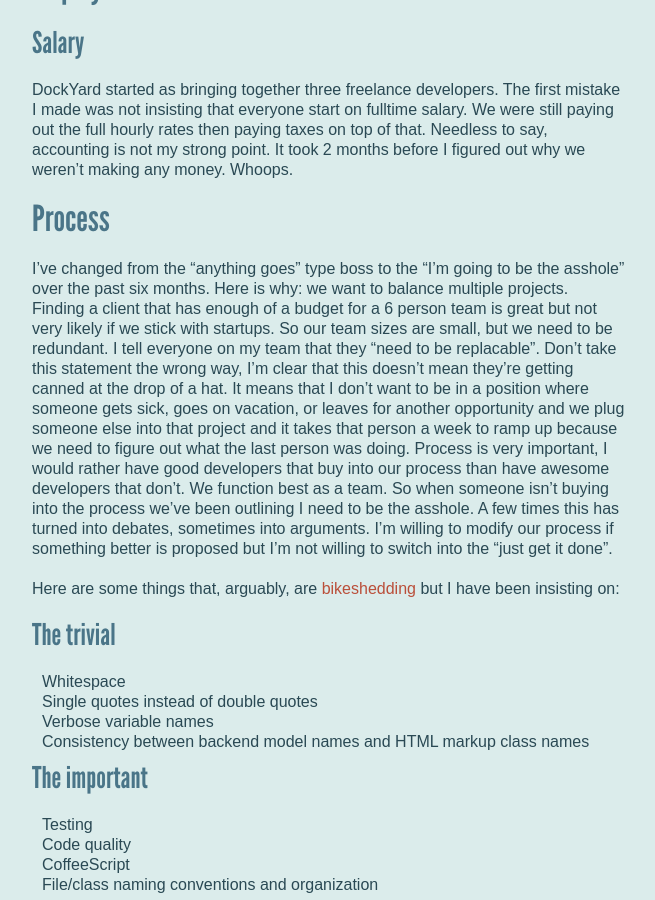
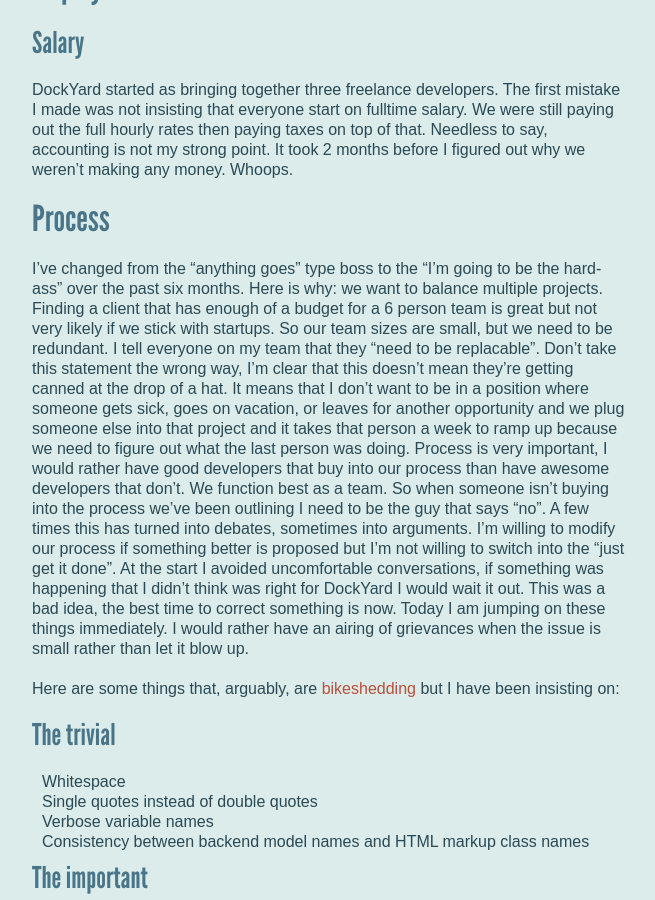
Before and after one commit to Hakon/reefpoints, a Jekyll site: the page built from _posts/2012-06-21-lessons-learned-six-month-of-running-dockyard.md, in a window 1280 px wide and 900 px high, scrolled down 751 px. Shown: the whole window, without its empty margins (118-773 px from the left). Built offline with Jekyll 4.4.1, drawn with Linux system fonts in a browser that asks for light colours; Markdown is read by kramdown in place of the engine named in the settings; comment, search, counter and statistics services are not loaded.

Commit message:
Update gh-pages

```diff
--- a/_posts/2012-06-21-lessons-learned-six-month-of-running-dockyard.md
+++ b/_posts/2012-06-21-lessons-learned-six-month-of-running-dockyard.md
@@ -51,7 +51,7 @@
 ### Process ###
 
 I've changed from the "anything goes" type boss to the "I'm going to be
-the asshole" over the past six months. Here is why: we want to balance
+the hard-ass" over the past six months. Here is why: we want to balance
 multiple projects. Finding a client that has enough of a budget for a 6
 person team is great but not very likely if we stick with startups. So
 our team sizes are small, but we need to be redundant. I tell everyone
@@ -64,10 +64,14 @@
 person was doing. *Process is very important*, I would rather have good
 developers that buy into our process than have awesome developers that
 don't. We function best as a team. So when someone isn't buying into the
-process we've been outlining I need to be the asshole. A few times this
+process we've been outlining I need to be the guy that says "no". A few times this
 has turned into debates, sometimes into arguments. I'm willing to modify
 our process if something better is proposed but I'm not willing to
-switch into the "just get it done".
+switch into the "just get it done". At the start I avoided uncomfortable conversations,
+if something was happening that I didn't think was right for DockYard I would wait it out.
+This was a bad idea, the best time to correct something is now. Today I
+am jumping on these things immediately. I would rather have an airing of grievances
+when the issue is small rather than let it blow up.
 
 Here are some things that, arguably, are
 [bikeshedding](http://en.wikipedia.org/wiki/Parkinson's_Law_of_Triviality)
```
